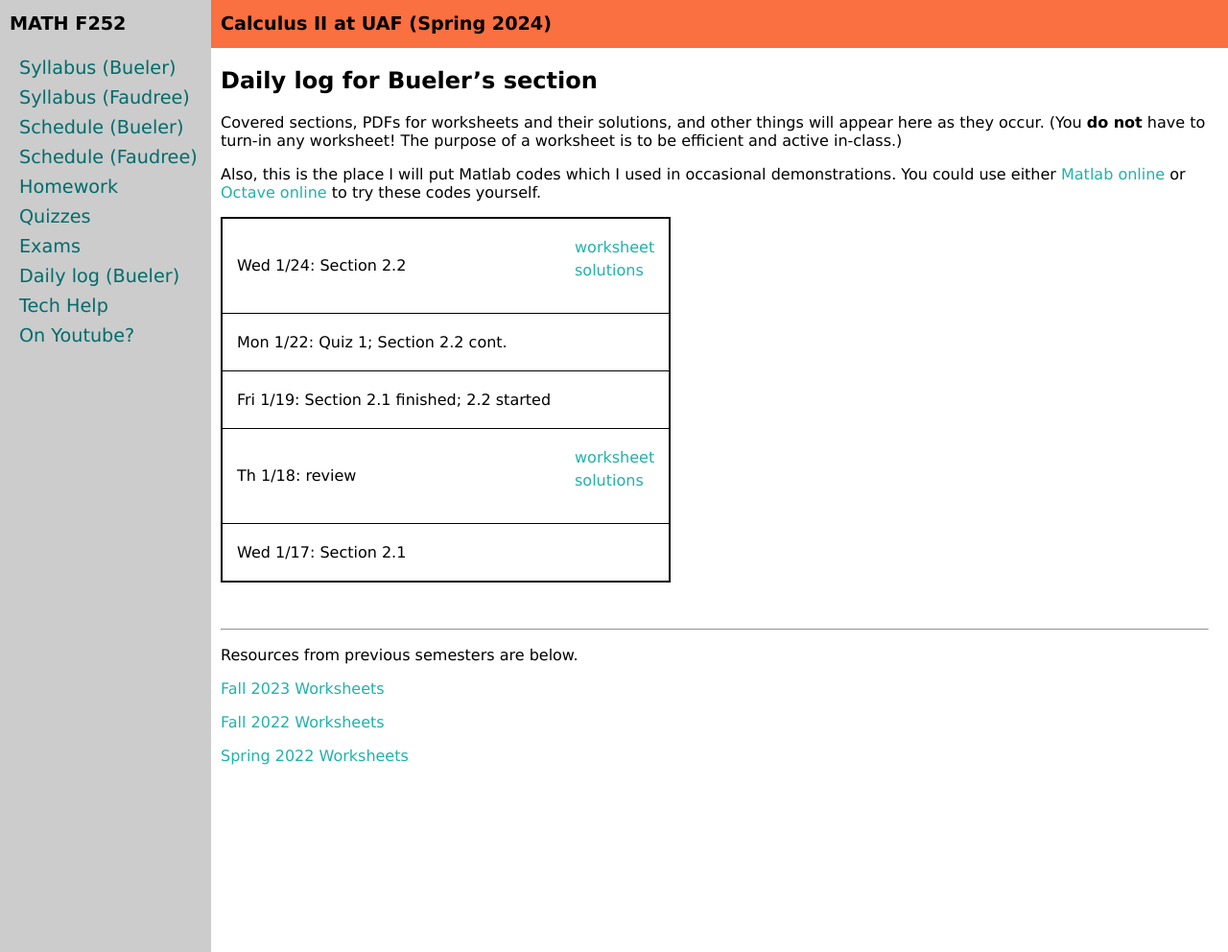
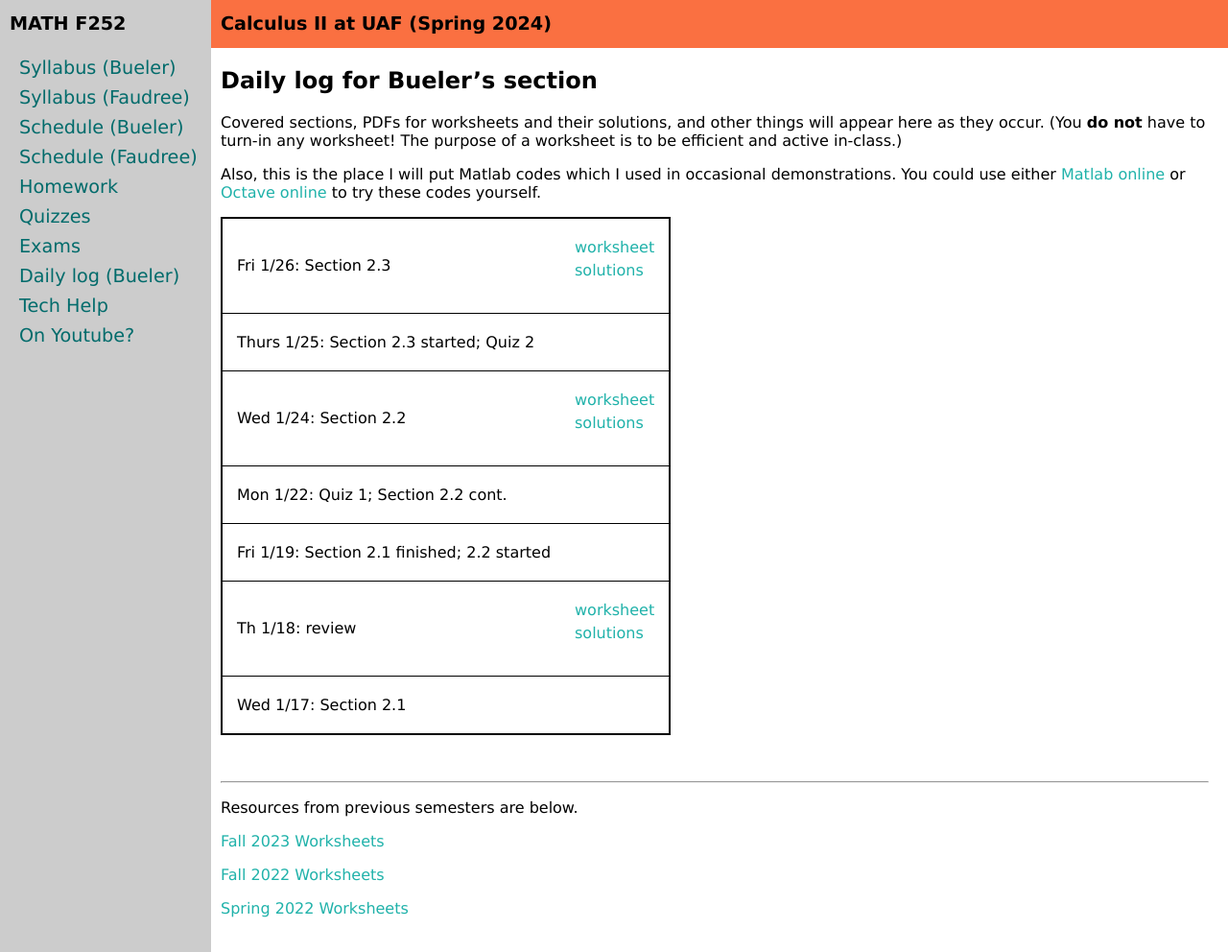
Before and after one commit to uaf-math/calc2, a Jekyll site: the page built from daily.md, in a window 1280 px wide and 992 px high. Shown: the whole window at 96% size. Built offline with Jekyll 4.4.1, drawn with Linux system fonts in a browser that asks for light colours.

Commit message:
update daily log through friday 1/25

```diff
--- a/_data/daily.yml
+++ b/_data/daily.yml
@@ -1,6 +1,12 @@
 semester: Spring 2024
 home: assets/daily/S24/Bueler/
 daily:
+- name: Section 2.3
+  date: Fri 1/26
+  extworksheet: https://uaf-math251.github.io/calc2/assets/worksheets/F23/M252-2-3.pdf
+  extsolutions: https://uaf-math251.github.io/calc2/assets/worksheets/F23/M252-2-3-s.pdf
+- name: Section 2.3 started; Quiz 2
+  date: Thurs 1/25
 - name: Section 2.2
   date: Wed 1/24
   extworksheet: https://uaf-math251.github.io/calc2/assets/worksheets/F23/M252-2-2.pdf
```
